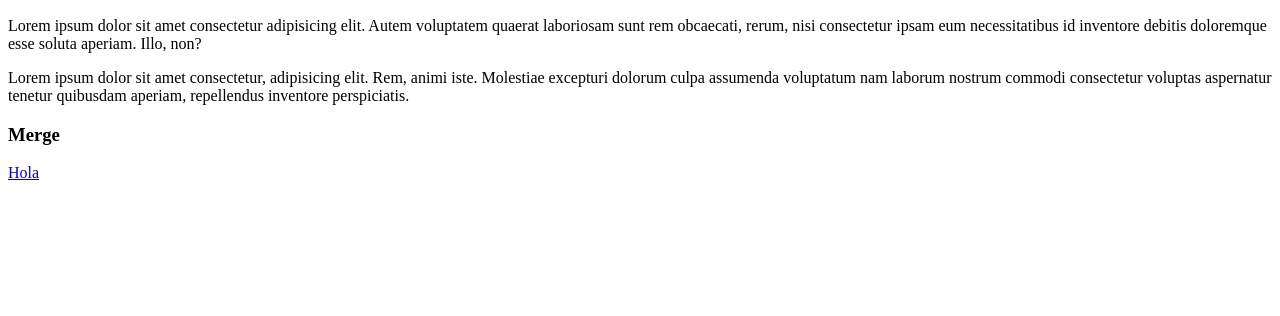
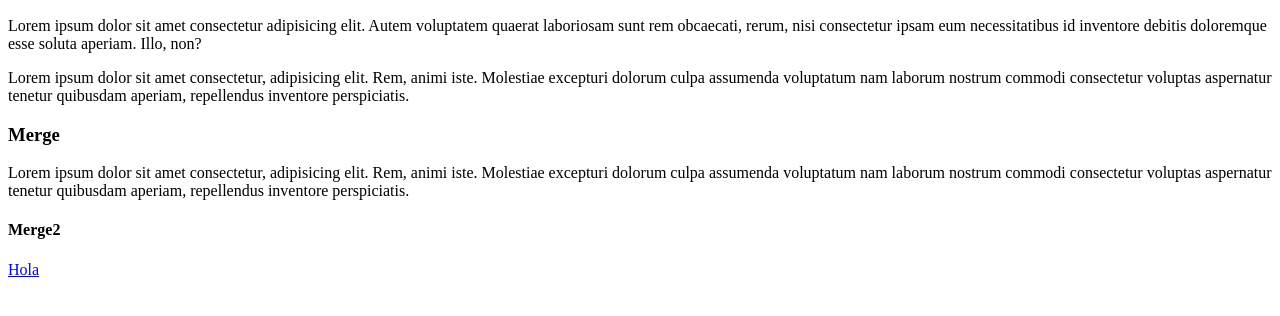
Before and after one commit to Andres-Castro-C/Ramas, a plain HTML site: page index.html in a window 1280 px wide. Shown: the part 110-426 px from the top of the page. Drawn offline with Linux system fonts and the light colour scheme.

Commit message:
Merge entre la rama main con la rama conten.

```diff
--- a/index.html
+++ b/index.html
@@ -17,6 +17,10 @@
         <p>Lorem ipsum dolor sit amet consectetur, adipisicing elit. Rem, animi iste. Molestiae excepturi dolorum culpa assumenda voluptatum nam laborum nostrum commodi consectetur voluptas aspernatur
             tenetur quibusdam aperiam, repellendus inventore perspiciatis.</p>
         <h3>Merge</h3>
+
+        <p>Lorem ipsum dolor sit amet consectetur, adipisicing elit. Rem, animi iste. Molestiae excepturi dolorum culpa assumenda voluptatum nam laborum nostrum commodi consectetur voluptas aspernatur
+            tenetur quibusdam aperiam, repellendus inventore perspiciatis.</p>
+        <h4>Merge2</h4>
     </main>
 
     <footer>
```
